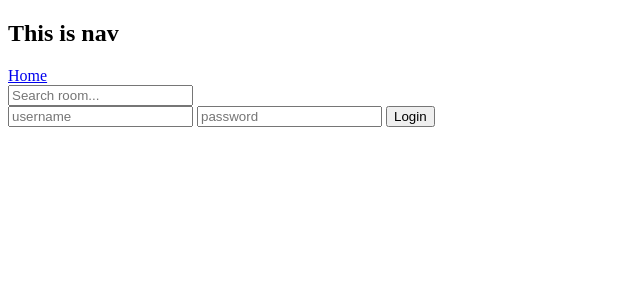
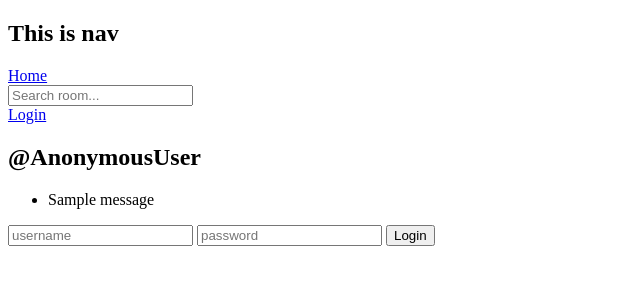
Before and after one commit to sajidurshajib/django-7h, a Django app: a page that uses studymate/templates/nav.html in a window 1280 px wide. Shown: the top 300 px of the page, without its empty margins (0-640 px from the left). Run offline with Django 4.2, Linux system fonts and the light colour scheme; one stand-in notice (Sample message) is shown.

Commit message:
added: login, logout, flash_messgaes

```diff
--- a/studymate/templates/nav.html
+++ b/studymate/templates/nav.html
@@ -1,5 +1,24 @@
 <h2>This is nav</h2>
 <a href="{% url 'home' %}">Home</a>
+<br>
+
 <form method="GET" action="{% url 'home' %}">
     <input type="text" name="q" placeholder="Search room...">
 </form>
+
+{% if request.user.is_authenticated %}
+    <a href="{% url 'logout' %}">Logout</a>
+{% else %}
+    <a href="{% url 'login' %}">Login</a>
+    <br>
+{% endif %}
+
+<h2>@{{ request.user }}</h2>
+
+{% if messages %}
+<ul class="messages">
+    {% for message in messages %}
+    <li {% if message.tags %} class="{{ message.tags }}"{% endif %}>{{ message }}</li>
+    {% endfor %}
+</ul>
+{% endif %}
```
